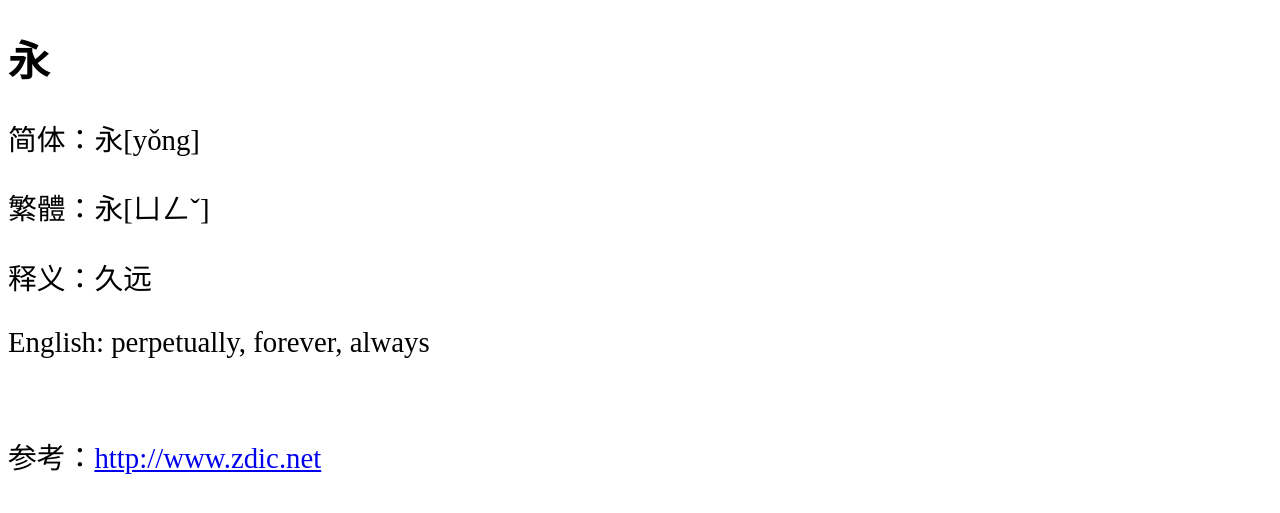
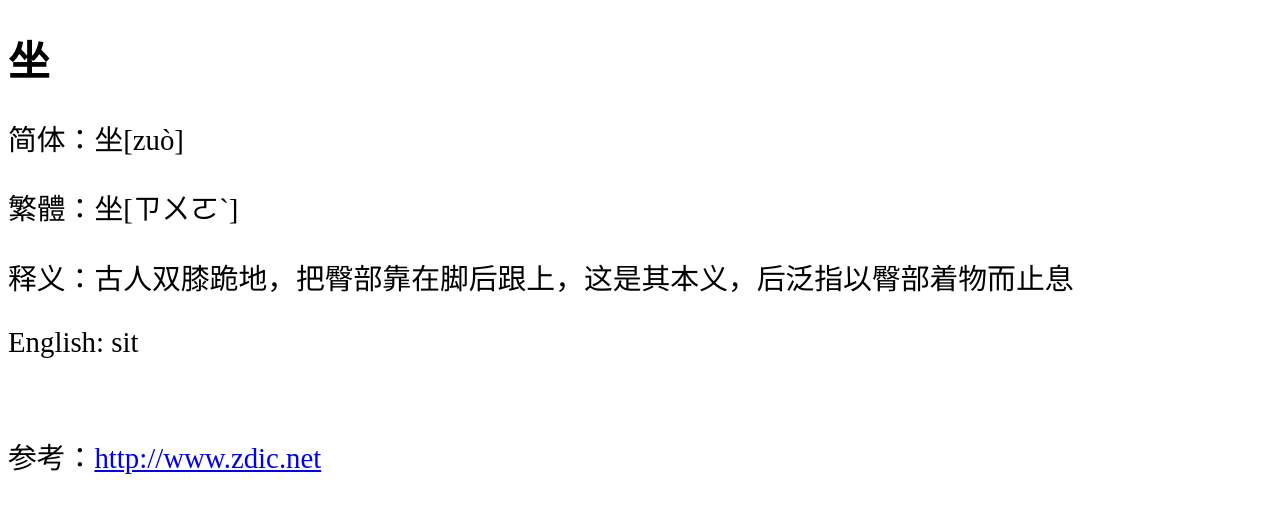
Before and after one commit to shengzhe/livecalligraphy, a Jekyll site: the page built from _posts/2012-08-31-LanTing-62.html, in a window 1280 px wide. Shown: the top 513 px of the page. Built offline with Jekyll 4.4.1, drawn with Linux system fonts in a browser that asks for light colours; Markdown is read by kramdown in place of the engine named in the settings.

Commit message:
Update 2012-08-31-LanTing-62.html

```diff
--- a/_posts/2012-08-31-LanTing-62.html
+++ b/_posts/2012-08-31-LanTing-62.html
@@ -1,11 +1,11 @@
 ---
 layout: default
-title: 兰亭集序第1个字 (1st character of Lan Ting)
+title: 兰亭集序第62个字 (62nd character of Lan Ting)
 ---
-<h1>永</h1>
-<p>简体：永[yǒng]</p>
-<p>繁體：永[ㄩㄥˇ]</p>
-<p>释义：久远</p>
-<p>English: perpetually, forever, always</p>
+<h1>坐</h1>
+<p>简体：坐[zuò]</p>
+<p>繁體：坐[ㄗㄨㄛˋ]</p>
+<p>释义：古人双膝跪地，把臀部靠在脚后跟上，这是其本义，后泛指以臀部着物而止息</p>
+<p>English: sit</p>
 <br/>
-<p>参考：<a href="http://www.zdic.net/zd/zi/ZdicE6ZdicB0ZdicB8.htm">http://www.zdic.net</a></p>
+<p>参考：<a href="http://www.zdic.net/zd/zi/ZdicE5Zdic9DZdic90.htm">http://www.zdic.net</a></p>
```
